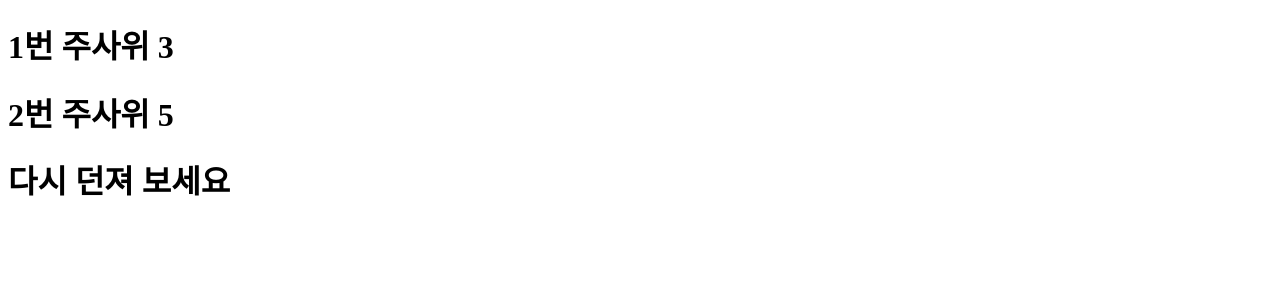
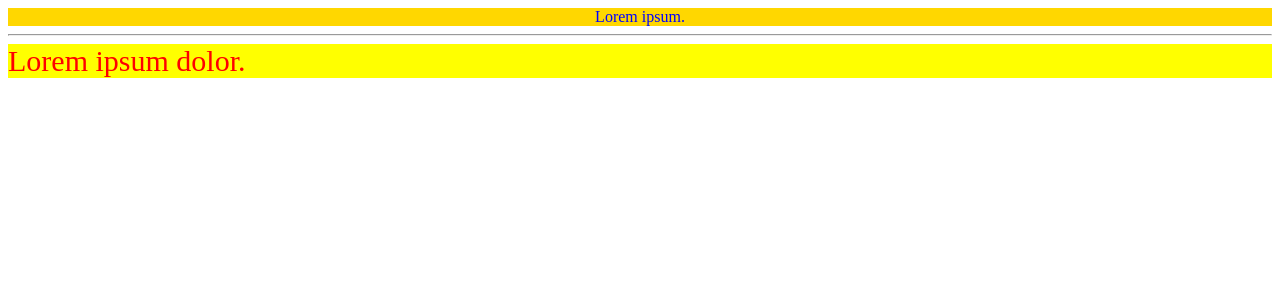
Before and after one commit to som42/reacht20231031, a React (Create React App) app: page / in a window 1280 px wide. Shown: the top 300 px of the page. Built offline with nearby package versions, Linux system fonts and the light colour scheme.

Commit message:
인라인 스타일 적용하는 방법

```diff
--- a/src/App.js
+++ b/src/App.js
@@ -1,20 +1,19 @@
 function App() {
-  const num1 = Math.ceil(Math.random() * 6);
-  const num2 = Math.ceil(Math.random() * 6);
-
-  let messageClassName = "lose";
-  let message = "다시 던져 보세요";
-
-  if (num1 === num2) {
-    messageClassName = "WIN";
-    message = "당첨";
-  }
+  const myStyle = {
+    color: "blue",
+    backgroundColor: "gold",
+    fontsize: "70px",
+    textAlign: "center",
+  }; //  js 에서 객체 만드는 방법
   return (
     <>
-      <h1>1번 주사위 {num1}</h1>
-      <h1>2번 주사위 {num2}</h1>
-
-      <h1 className={messageClassName}>{message}</h1>
+      {/* style 속성은 객체로 주어야 함.*/}
+      {/* 두가지 방법으로 할수 있다 클래스로 하던지, 이렇게 바로 넣던지*/}
+      <div style={myStyle}> Lorem ipsum.</div>
+      <hr />
+      <div style={{ color: "red", background: "yellow", fontSize: "30px" }}>
+        Lorem ipsum dolor.
+      </div>
     </>
   );
 }
```
